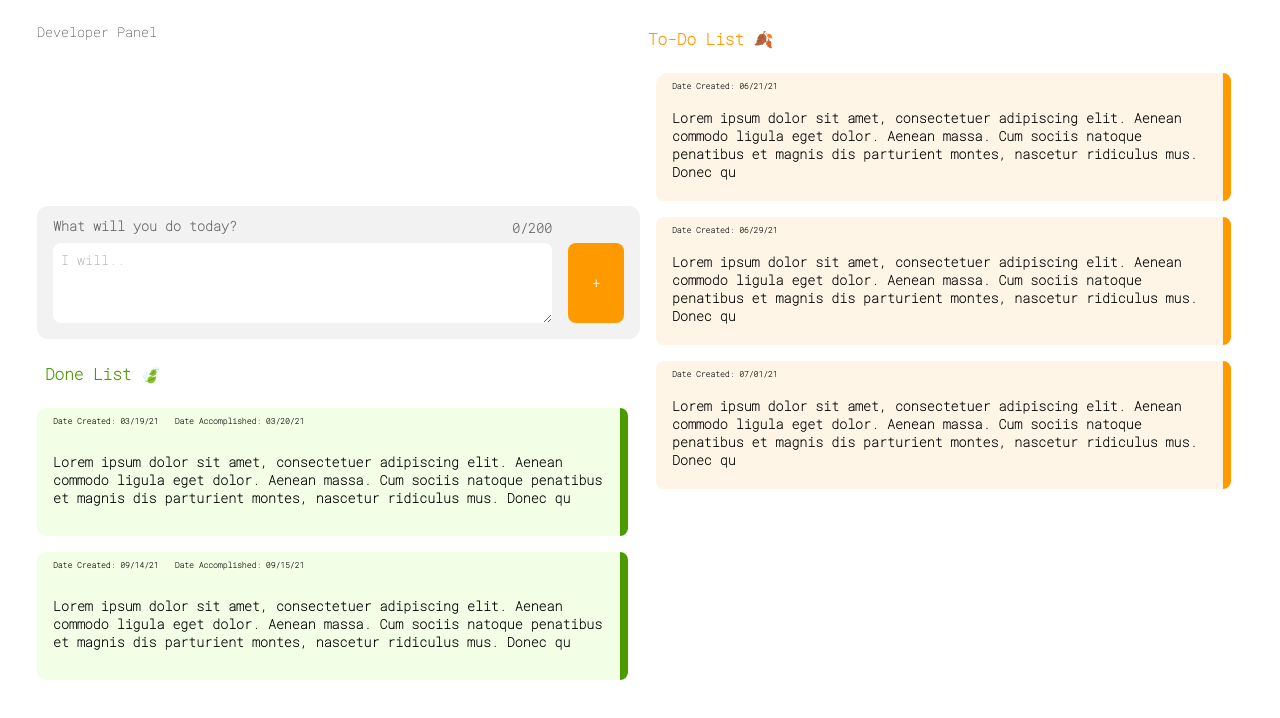
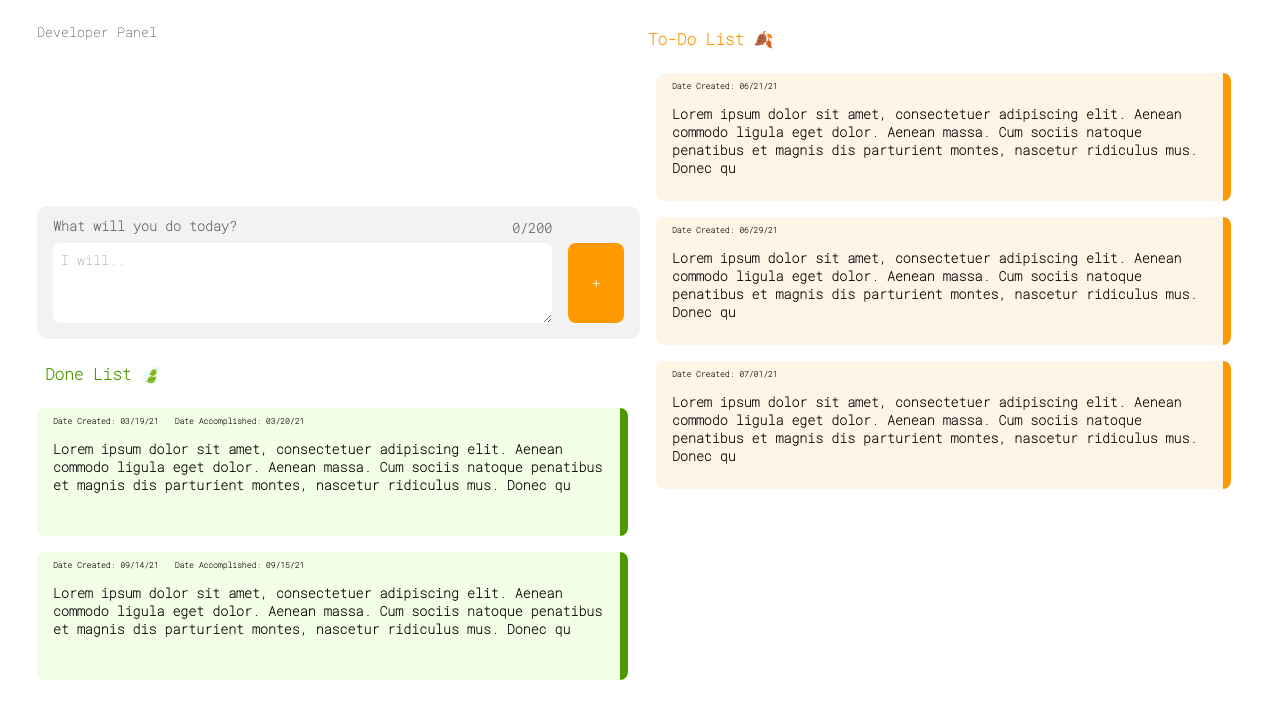
Before and after one commit to markdavepanado/aywil, a React (Create React App) app: page / in a window 1280 px wide. Shown: the top 718 px of the page. Built offline with nearby package versions, Linux system fonts and the light colour scheme.

Commit message:
💄 todo white space prewrap

```diff
--- a/src/styles/Todo.css
+++ b/src/styles/Todo.css
@@ -2,8 +2,6 @@
 
 .todo {
   display: flex;
-  align-items: center;
-  justify-content: center;
   position: relative;
   font-family: "Roboto Mono", monospace;
   background-color: var(--todo-base-color);
@@ -36,6 +34,7 @@
 
 .todo__h5 {
   margin-top: 1rem;
+  white-space: pre-wrap;
 }
 
 /* () , < ! @ # $ % ^ & * 0 1 2 3 4 5 6 7 8 9 */
```
